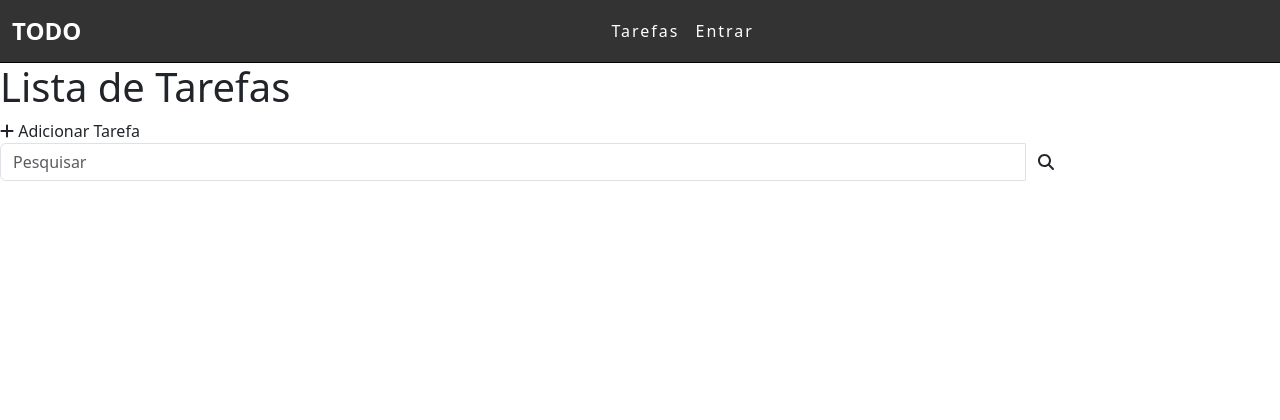
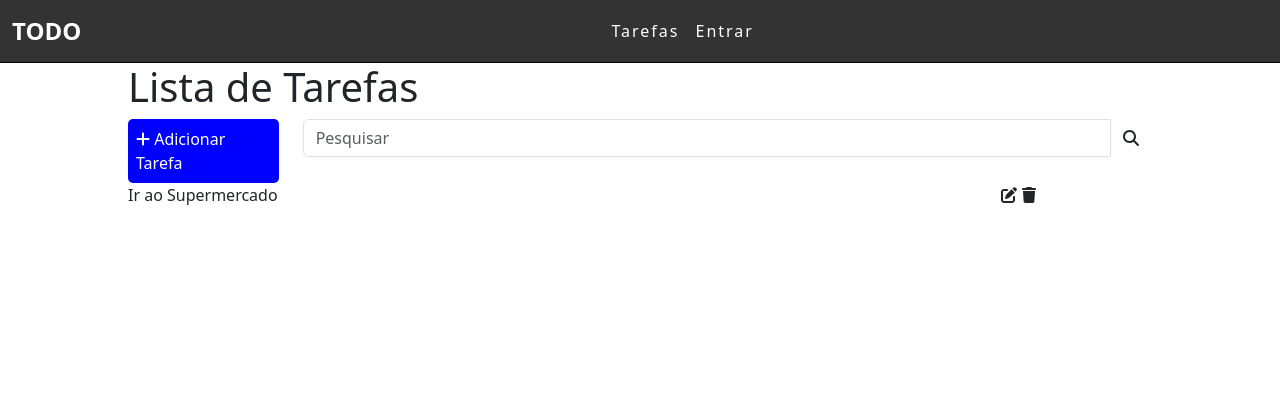
Before and after one commit to DaraDionizio/Django_backend, a Django app: page / in a window 1280 px wide. Shown: the top 420 px of the page. Run offline with Django 5.2, Linux system fonts and the light colour scheme.

Commit message:
version 1.4

```diff
--- a/tarefas/static/Css/style.css
+++ b/tarefas/static/Css/style.css
@@ -24,6 +24,18 @@ body {
     font-size: 1.0em !important;
     letter-spacing: 2px !important;
 }
+/* MAIN */
+.list-div{
+    margin-left:  10% !important;
+    margin-right: 10% !important;
+}
+/* BOTAO ADICIONAR */
+.add-div{
+    background-color: blue !important;
+    color: white !important;
+    border-radius: 5px !important;
+    padding: 0.5em !important;
+}
 
 footer {
     background-color: #333 !important;
@@ -31,5 +43,5 @@ footer {
     color: white !important;
     text-align: center !important;
     padding: 0.4em !important;
-    font-size: 0.8rem;
+    font-size: 0.8rem !important;
 }
--- a/templates/tarefas/list.html
+++ b/templates/tarefas/list.html
@@ -37,7 +37,7 @@
     <main>
         <div class="list-div">
             <h1>Lista de Tarefas</h1>
-            <div class="row barra"></div>
+            <div class="row barra">
                 <div class="col-sm-2">
                     <div class="add-div">
                         <i class="fa fa-plus"></i> Adicionar Tarefa
@@ -51,10 +51,20 @@
                                 <button class="btn btn-default" id="search-btn" type="submit">
                                     <i class="fa fa-search"></i>
                                 </button>
-
                             </div>
                         </div>
                     </form>
+                </div>
+            </div>
+
+            <div class="row item">
+                <div class="col-sm-10">
+                    <span>Ir ao Supermercado</span>
+                </div>
+                <div class="col-sm-2 icones">
+                    <span><i class="fa fa-edit"></i></span>
+                    <span><i class="fa fa-trash"></i></span>
+                </div>
             </div>
         </div>
     </main>
```
Lines whose indentation alone changed are shown as unchanged.
